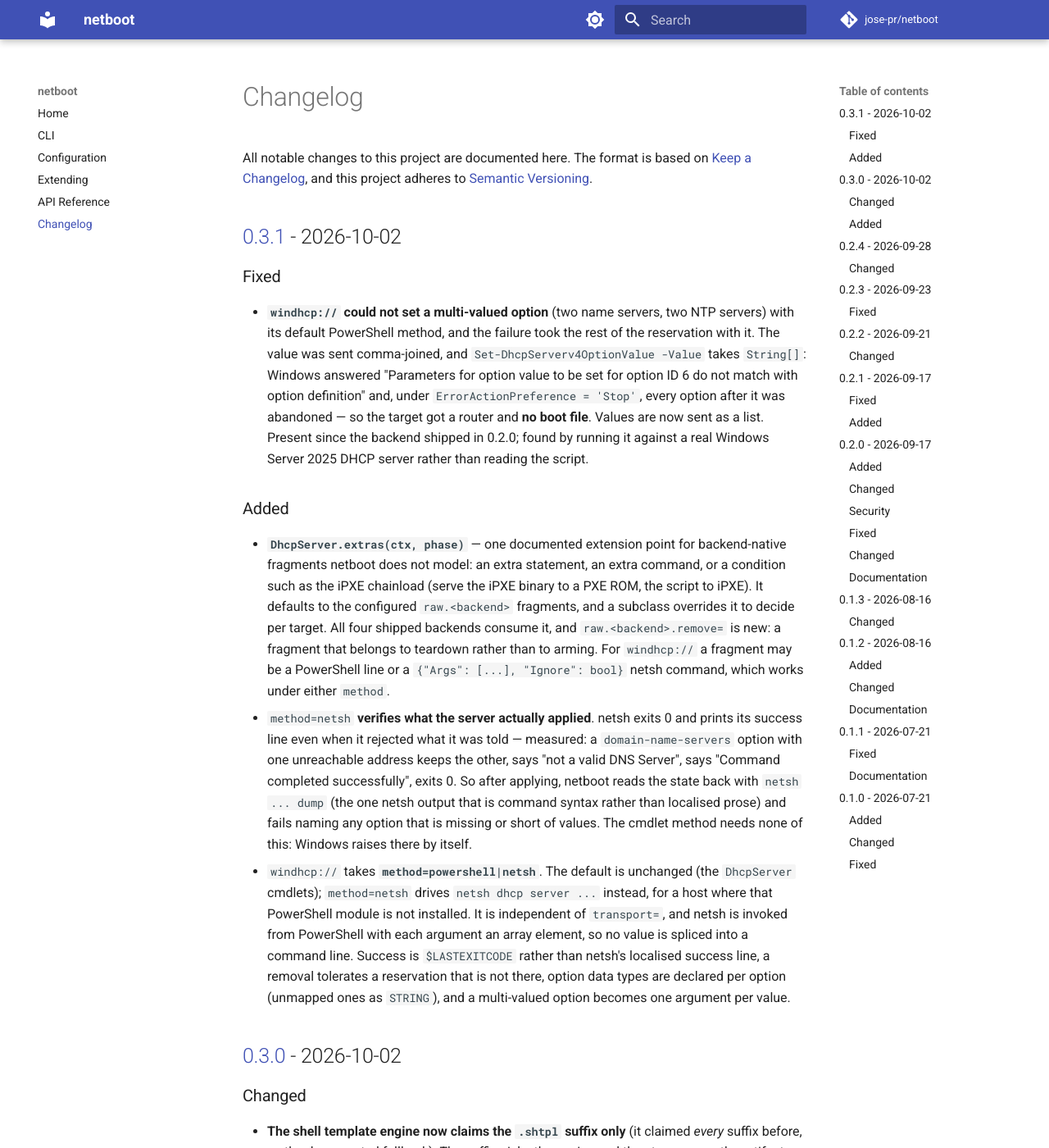
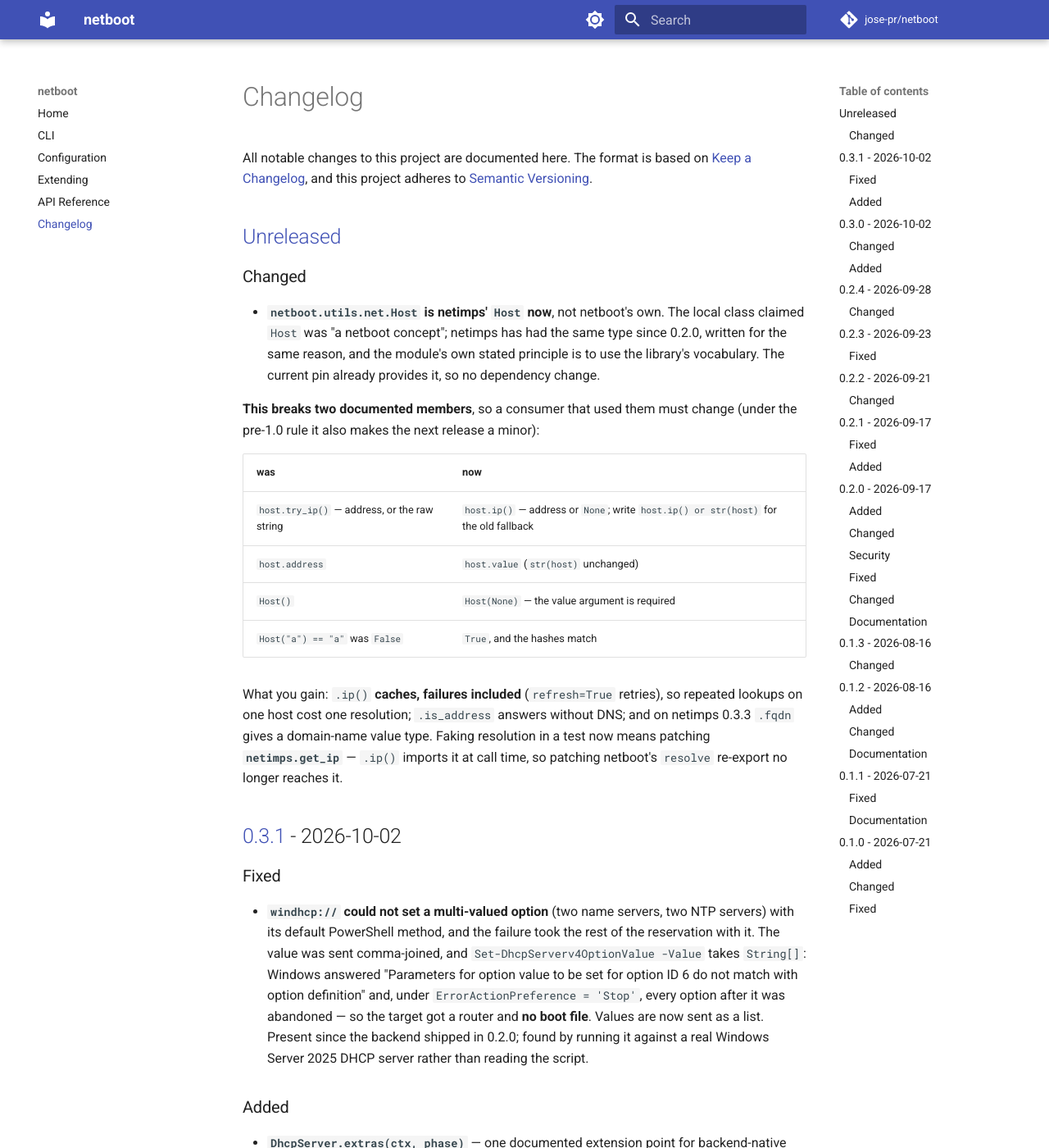
Before and after one commit to jose-pr/netboot, an MkDocs documentation site: the page built from docs/changelog.md, in a window 1280 px wide and 1400 px high. Shown: the whole window at 82% size. Built offline with MkDocs 1.6.1 and Material for MkDocs 9.7.7, drawn with Linux system fonts in a browser that asks for light colours; comment, search, counter and statistics services are not loaded.

Commit message:
docs: record the Host swap, its break and the new test seam

```diff
--- a/CHANGELOG.md
+++ b/CHANGELOG.md
@@ -3,6 +3,32 @@
 All notable changes to this project are documented here. The format is based on
 [Keep a Changelog](https://keepachangelog.com/en/1.1.0/), and this project
 adheres to [Semantic Versioning](https://semver.org/spec/v2.0.0.html).
+
+## [Unreleased]
+
+### Changed
+- **`netboot.utils.net.Host` is netimps' `Host` now**, not netboot's own. The
+  local class claimed `Host` was "a netboot concept"; netimps has had the same
+  type since 0.2.0, written for the same reason, and the module's own stated
+  principle is to use the library's vocabulary. The current pin already provides
+  it, so no dependency change.
+
+  **This breaks two documented members**, so a consumer that used them must
+  change (under the pre-1.0 rule it also makes the next release a minor):
+
+  | was | now |
+  | --- | --- |
+  | `host.try_ip()` — address, or the raw string | `host.ip()` — address or `None`; write `host.ip() or str(host)` for the old fallback |
+  | `host.address` | `host.value` (`str(host)` unchanged) |
+  | `Host()` | `Host(None)` — the value argument is required |
+  | `Host("a") == "a"` was `False` | `True`, and the hashes match |
+
+  What you gain: `.ip()` **caches, failures included** (`refresh=True` retries),
+  so repeated lookups on one host cost one resolution; `.is_address` answers
+  without DNS; and on netimps 0.3.3 `.fqdn` gives a domain-name value type.
+  Faking resolution in a test now means patching **`netimps.get_ip`** — `.ip()`
+  imports it at call time, so patching netboot's `resolve` re-export no longer
+  reaches it.
 
 ## [0.3.1] - 2026-10-02
 
```
Also changed, not shown: docs/api.md (+1 -1 lines).
